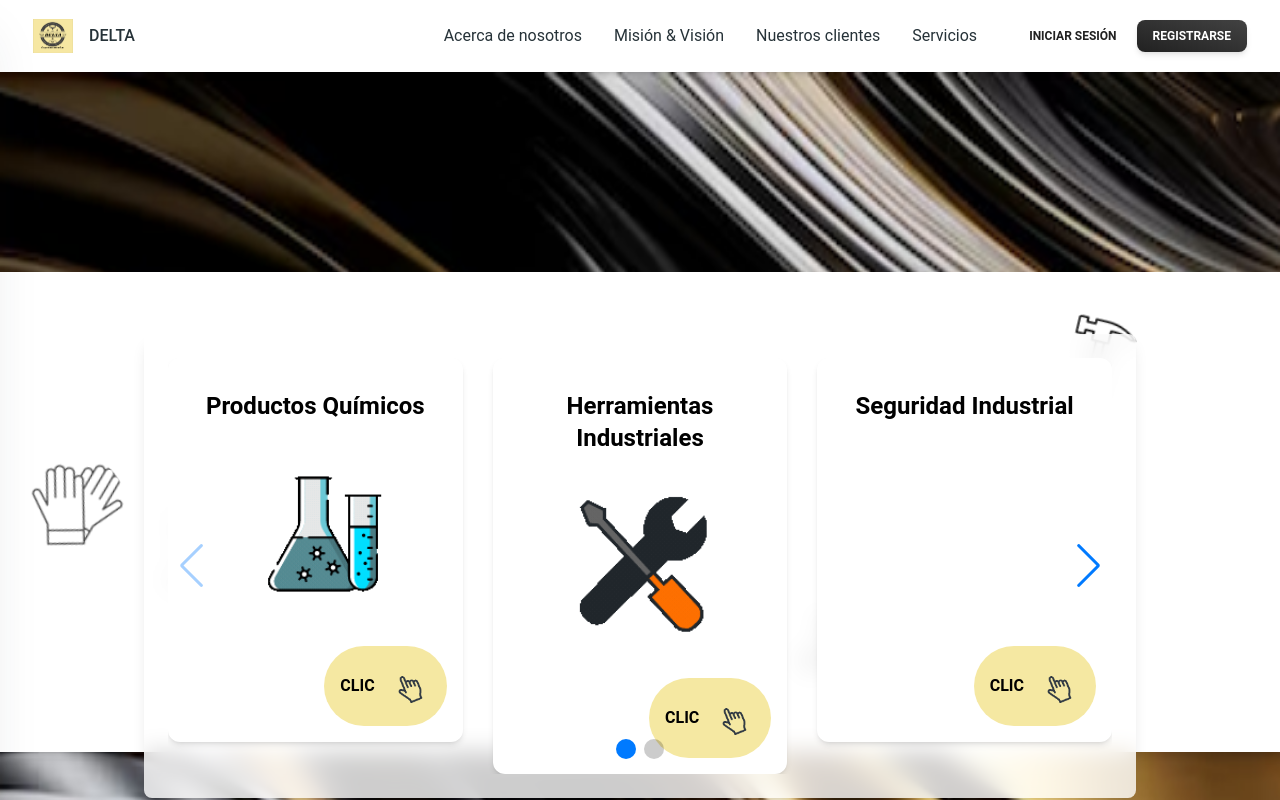
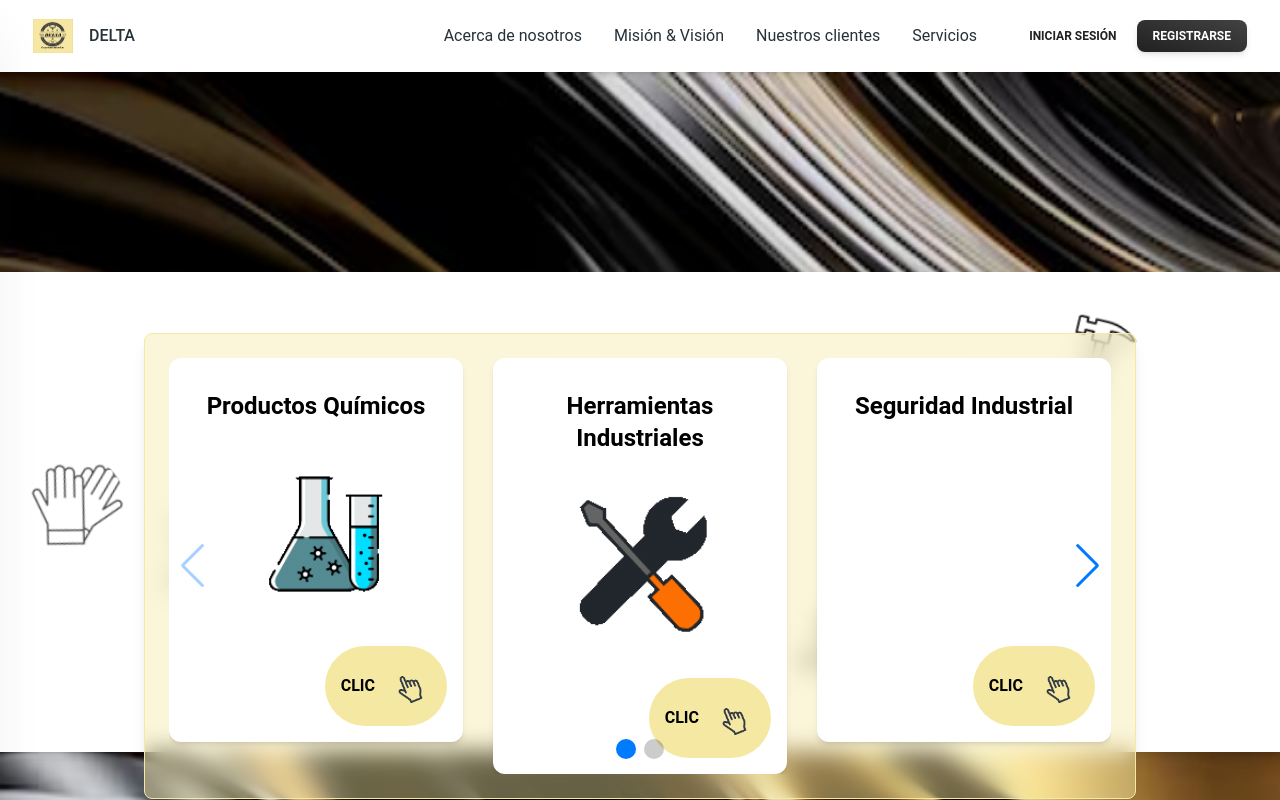
Before and after one commit to Alecfut07/pacific-frontend, a React (Vite) app: page / in a window 1280 px wide. Shown: the top 800 px of the page. Built offline with nearby package versions, Linux system fonts and the light colour scheme; no server answers; what @react-pdf/renderer would draw is missing.

Commit message:
bugfix/Agregar glassmorphism en el contenedor principal del Swiper

```diff
--- a/src/pages/Home/HomePage.css
+++ b/src/pages/Home/HomePage.css
@@ -123,3 +123,13 @@
     height: 60px;
   }
 }
+
+/* Glassmorphism para el contenedor principal del Swiper */
+.glassmorphism-main-container {
+  background: rgba(245, 232, 162, 0.41);
+  border-radius: 16px;
+  box-shadow: 0 4px 30px rgba(0, 0, 0, 0.1);
+  backdrop-filter: blur(8.3px);
+  -webkit-backdrop-filter: blur(8.3px);
+  border: 1px solid rgba(245, 232, 162, 1);
+}
--- a/src/pages/Home/HomePage.jsx
+++ b/src/pages/Home/HomePage.jsx
@@ -149,7 +149,7 @@ function HomePage() {
 
       {/* Cuarta división: Swiper superpuesto */}
       <div className="absolute z-20 w-full max-w-5xl px-4">
-        <div className="mx-auto w-full rounded-lg bg-white/80 p-6 shadow-lg backdrop-blur-md">
+        <div className="glassmorphism-main-container mx-auto w-full rounded-lg p-6 shadow-lg backdrop-blur-md">
           <Swiper
             modules={[Navigation, Pagination]}
             spaceBetween={30}
```
